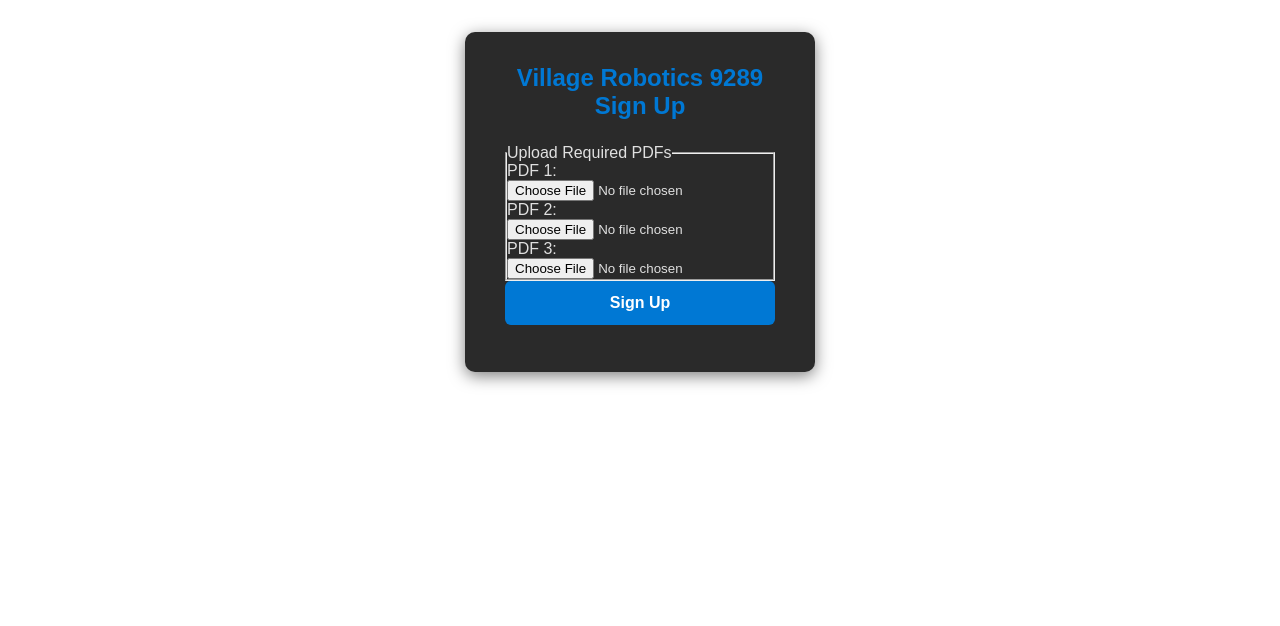
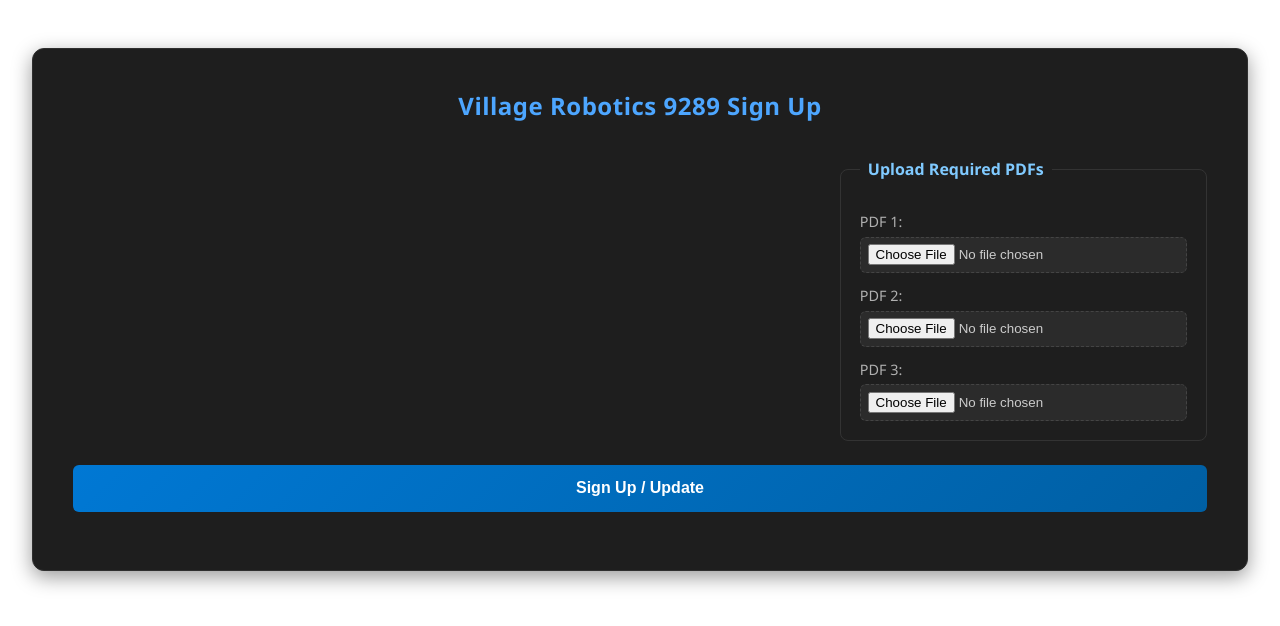
Before and after one commit to FRC-9289/Booksite-frontend-next, a Next.js app: page /Forms/Student in a window 1280 px wide. Shown: the top 626 px of the page. Built offline with nearby package versions, Linux system fonts and the light colour scheme.

Commit message:
Refactoring and creating different APIs for different purposes.

```diff
--- a/src/app/Forms/Student/Student.module.css
+++ b/src/app/Forms/Student/Student.module.css
@@ -1,72 +1,211 @@
 .container {
-    font-family: Arial, sans-serif;
-    background: #2a2a2a;
-    padding: 2em 2.5em;
-    border-radius: 10px;
-    box-shadow: 0 4px 16px rgba(0, 0, 0, 0.5);
-    width: 350px;
-    color: #e0e0e0;
-    margin: 2rem auto;
+  font-family: 'Segoe UI', Roboto, Arial, sans-serif;
+  background: #1e1e1e;
+  padding: 2.5em;
+  border-radius: 12px;
+  box-shadow: 0 6px 20px rgba(0, 0, 0, 0.4);
+  width: 95%;
+  color: #f0f0f0;
+  margin: 3rem auto;
+  border: 1px solid #2f2f2f;
+}
+
+.formLayout {
+  display: flex;
+  align-items: flex-start;
+  justify-content: space-between;
+  gap: 2em;
+  flex-wrap: wrap;
+}
+
+.busContainer {
+  flex: 2;
+  display: flex;
+  flex-direction: column;
+  gap: 1.5em;
+}
+
+.fileUploadContainer {
+  flex: 1;
+  min-width: 280px;
 }
 
 .heading {
-    margin-bottom: 1em;
+  margin-bottom: 1.5em;
   text-align: center;
-    color: #0078d4;
+  color: #4da6ff;
+  font-size: 1.5em;
+  font-weight: 600;
+  letter-spacing: 0.5px;
 }
 
 .group {
-    margin-bottom: 1.2em;
+  margin-bottom: 1.5em;
 }
 
 .label {
   display: block;
   margin-bottom: 0.5em;
-    color: #b0b0b0;
+  color: #bfbfbf;
   font-size: 0.9em;
+  font-weight: 500;
 }
 
 .input {
   width: 100%;
-    padding: 0.6em;
-    border: 1px solid #444;
+  padding: 0.7em 0.9em;
+  border: 1px solid #3a3a3a;
   border-radius: 6px;
-    background: #1e1e1e;
-    color: #e0e0e0;
+  background: #2b2b2b;
+  color: #f5f5f5;
   font-size: 0.95em;
-    transition: border 0.3s, box-shadow 0.3s;
+  transition: border 0.3s, box-shadow 0.3s, background 0.3s;
+}
+
+.input:hover {
+  background: #333333;
 }
 
 .input:focus {
-    border-color: #0078d4;
-    box-shadow: 0 0 5px #0078d4;
+  border-color: #4da6ff;
+  box-shadow: 0 0 6px rgba(77, 166, 255, 0.5);
   outline: none;
 }
 
 .button {
   width: 100%;
-    padding: 0.8em;
-    background: #0078d4;
+  padding: 0.9em;
+  background: linear-gradient(135deg, #0078d4, #005fa3);
   color: #fff;
   border: none;
   border-radius: 6px;
   font-size: 1em;
   font-weight: bold;
   cursor: pointer;
-    transition: background 0.3s, transform 0.1s;
+  transition: background 0.3s ease, transform 0.1s ease;
 }
 
 .button:hover {
-    background: #005fa3;
+  background: linear-gradient(135deg, #0088ff, #006bb8);
 }
 
 .button:active {
-    transform: scale(0.98);
+  transform: scale(0.97);
 }
 
 .status {
-    margin-top: 1em;
+  margin-top: 1.2em;
   text-align: center;
   font-size: 0.95em;
+  color: #66b2ff;
+  font-weight: 500;
+}
+
+.busFieldset {
+  border: 1px solid #333;
+  border-radius: 8px;
+  padding: 1.2em;
+  margin-bottom: 1.5em;
+  display: flex;
+  flex-direction: column;
+  gap: 1em;
+}
+
+.genderFieldset {
+  flex: 1;
+  min-width: 250px;
+  border: 1px solid #333;
+  border-radius: 8px;
+  padding: 1em;
+  margin: 0;
+}
+
+.fileUploadFieldset {
+  border: 1px solid #333;
+  border-radius: 8px;
+  padding: 1.2em;
+  margin-bottom: 1.5em;
+}
+
+.fileUploadFieldset legend {
+  padding: 0 0.5em;
+  font-weight: 600;
   color: #80caff;
 }
+
+.genderContainer {
+  display: flex;
+  gap: 1em;
+  flex-wrap: wrap;
+}
+
+.radioGroup {
+  margin-top: 1em;
+  display: flex;
+  flex-direction: column;
+  gap: 0.8em;
+}
+
+.radioOption {
+  display: flex;
+  align-items: center;
+  background: #2b2b2b;
+  border: 1px solid #3a3a3a;
+  border-radius: 6px;
+  padding: 0.6em 0.8em;
+  transition: border-color 0.3s, background 0.3s;
+  cursor: pointer;
+}
+
+.radioOption:hover {
+  border-color: #4da6ff;
+  background: #333333;
+}
+
+.radioOption input[type="radio"] {
+  appearance: none;
+  width: 1.1em;
+  height: 1.1em;
+  border: 2px solid #777;
+  border-radius: 50%;
+  margin-right: 0.7em;
+  background: #1e1e1e;
+  transition: border-color 0.25s, background-color 0.25s;
+  cursor: pointer;
+}
+
+.radioOption input[type="radio"]:checked {
+  border-color: #4da6ff;
+  background: radial-gradient(circle at center, #4da6ff 40%, transparent 41%);
+}
+
+.radioLabel {
+  font-size: 0.95em;
+  color: #e0e0e0;
+}
+
+.fileInputGroup {
+  margin-top: 0.8em;
+}
+
+.fileInputGroup label {
+  display: block;
+  margin-bottom: 0.4em;
+  color: #b0b0b0;
+  font-size: 0.9em;
+}
+
+.fileInputGroup input[type="file"] {
+  display: block;
+  width: 100%;
+  background: #2b2b2b;
+  border: 1px dashed #444;
+  border-radius: 6px;
+  padding: 0.5em;
+  color: #ccc;
+  transition: border 0.3s;
+}
+
+.fileInputGroup input[type="file"]:hover {
+  border-color: #4da6ff;
+}
--- a/src/app/Forms/Student/Student.tsx
+++ b/src/app/Forms/Student/Student.tsx
@@ -1,7 +1,8 @@
 'use client';
 
-import studentsend from '../../api/studentsend.api';
-import getstudent from '../../api/getstudent.api';
+import studentPOST from '../../api/studentPOST.api';
+import { studentGET } from '../../api/studentGET.api';
+import { roomGET, roomsGET } from '../../api/roomGET.api';
 import styles from './Student.module.css';
 import { useEffect, useState } from 'react';
 
@@ -20,13 +21,31 @@ export default function StudentSignUp() {
           return;
         }
 
-        const data = await getstudent(email);
-        setRooms(data.openRooms || []);
+        const data = await studentGET(email);
+        let roomList = (await roomsGET()) || [];
 
-        setUploaded(data.student && data.student.pdfs && data.student.pdfs.length === 3);
-        console.log('Uploaded:', data.student && data.student.pdfs && data.student.pdfs.length === 3);
+        if (!roomList.length) {
+          console.warn('No rooms received from backend, using fallback list.');
+          roomList = [
+            '1M1', '1M2', '1F1', '1F2',
+            '2M1', '2F1',
+            '3M1', '3F1'
+          ];
+        }
+
+        setRooms(roomList);
+
+        const hasPdfs = data.student?.pdfs?.length === 3;
+        setUploaded(hasPdfs);
+        console.log('Uploaded:', hasPdfs);
       } catch (err) {
         console.error('Failed to fetch room data:', err);
+
+        setRooms([
+          '1M1', '1M2', '1F1', '1F2',
+          '2M1', '2F1',
+          '3M1', '3F1'
+        ]);
       }
     }
 
@@ -36,11 +55,32 @@ export default function StudentSignUp() {
   const handleSubmit = async (e: React.FormEvent<HTMLFormElement>) => {
     e.preventDefault();
 
+    const email = localStorage.getItem('userEmail');
+    if (!email) {
+      setStatus('Missing email. Please log in again.');
+      return;
+    }
+
     const formData = new FormData(e.currentTarget);
-    formData.append('room_select', selectedRoom);
+
+    const pdfs: Blob[] = [];
+    for (let i = 1; i <= 3; i++) {
+      const file = formData.get(`file${i}`);
+      if (file instanceof Blob) pdfs.push(file);
+    }
+
+    const student = {
+      email,
+      room: selectedRoom ? Number(selectedRoom.replace(/\D/g, '')) : undefined,
+      pdfs,
+    };
+
+    formData.append('email', student.email);
+    if (student.room !== undefined) formData.append('room', String(student.room));
+    pdfs.forEach((pdf, index) => formData.append(`pdf_${index}`, pdf));
 
     try {
-      const response = await studentsend(formData);
+      const response = await studentPOST(formData);
       setStatus('Submission successful!');
       console.log('Success:', response);
       setUploaded(true);
@@ -50,7 +90,6 @@ export default function StudentSignUp() {
     }
   };
 
-  // Group rooms by bus and gender
   const groupedByBus: Record<string, { M: string[]; F: string[] }> = {};
   rooms.forEach((room) => {
     const match = room.match(/^(\d+)([MF])(\d+)$/);
@@ -64,30 +103,35 @@ export default function StudentSignUp() {
     <div className={styles.container}>
       <h2 className={styles.heading}>Village Robotics 9289 Sign Up</h2>
 
-      {uploaded ? (
-        <p className={styles.status}>You have already uploaded your PDFs.</p>
-      ) : (
+      {uploaded && (
+        <p className={styles.status}>
+          You have previously uploaded PDFs. You may upload again to replace them.
+        </p>
+      )}
+
       <form onSubmit={handleSubmit} className={styles.form}>
+        <div className={styles.formLayout}>
+          <div className={styles.busContainer}>
             {Object.entries(groupedByBus).map(([busNum, genders]) => (
               <fieldset key={busNum} className={styles.busFieldset}>
                 <legend>Bus {busNum}</legend>
 
+                <div className={styles.genderContainer}>
                   {genders.M.length > 0 && (
                     <fieldset className={styles.genderFieldset}>
                       <legend>Male Rooms</legend>
                       {genders.M.map((roomId) => (
-                    <div key={roomId} className={styles.radioGroup}>
+                        <label key={roomId} className={styles.radioOption}>
                           <input
                             type="radio"
-                        id={roomId}
                             name="room_select"
                             value={roomId}
                             checked={selectedRoom === roomId}
                             onChange={(e) => setSelectedRoom(e.target.value)}
                             required
                           />
-                      <label htmlFor={roomId}>{roomId}</label>
-                    </div>
+                          <span className={styles.radioLabel}>{roomId.replace(/[0-9]/, '').replace('M', 'Male ').replace('F', 'Female ')}</span>
+                        </label>
                       ))}
                     </fieldset>
                   )}
@@ -96,65 +140,49 @@ export default function StudentSignUp() {
                     <fieldset className={styles.genderFieldset}>
                       <legend>Female Rooms</legend>
                       {genders.F.map((roomId) => (
-                    <div key={roomId} className={styles.radioGroup}>
+                        <label key={roomId} className={styles.radioOption}>
                           <input
                             type="radio"
-                        id={roomId}
                             name="room_select"
                             value={roomId}
                             checked={selectedRoom === roomId}
                             onChange={(e) => setSelectedRoom(e.target.value)}
                             required
                           />
-                      <label htmlFor={roomId}>{roomId}</label>
-                    </div>
+                          <span className={styles.radioLabel}>{roomId.replace(/[0-9]/, '').replace('M', 'Male ').replace('F', 'Female ')}</span>
+                        </label>
                       ))}
                     </fieldset>
                   )}
+                </div>
               </fieldset>
             ))}
+          </div>
 
+          <div className={styles.fileUploadContainer}>
             <fieldset className={styles.fileUploadFieldset}>
               <legend>Upload Required PDFs</legend>
-
-            <div className={styles.fileInputGroup}>
-              <label htmlFor="file1">PDF 1:</label>
+              {[1, 2, 3].map((i) => (
+                <div key={i} className={styles.fileInputGroup}>
+                  <label htmlFor={`file${i}`}>PDF {i}:</label>
                   <input
                     type="file"
-                id="file1"
-                name="file1"
+                    id={`file${i}`}
+                    name={`file${i}`}
                     accept="application/pdf"
                     required
                   />
                 </div>
-            <div className={styles.fileInputGroup}>
-              <label htmlFor="file2">PDF 2:</label>
-              <input
-                type="file"
-                id="file2"
-                name="file2"
-                accept="application/pdf"
-                required
-              />
+              ))}
+            </fieldset>
           </div>
-            <div className={styles.fileInputGroup}>
-              <label htmlFor="file3">PDF 3:</label>
-              <input
-                type="file"
-                id="file3"
-                name="file3"
-                accept="application/pdf"
-                required
-              />
         </div>
-          </fieldset>
 
         <button type="submit" className={styles.button}>
-            Sign Up
+          Sign Up / Update
         </button>
         <p className={styles.status}>{status}</p>
       </form>
-      )}
     </div>
   );
 }
--- a/src/app/api/auth.api.ts
+++ b/src/app/api/auth.api.ts
@@ -22,8 +22,6 @@ export default async function auth(id, name, email, bus) {
       const data = await response.json();
       return data;
 
-
-
     } catch (error) {
       console.error('Error during authentication:', error);
       throw error;
--- a/src/app/api/studentsend.api.ts
+++ b/src/app/api/studentPOST.api.ts
@@ -1,5 +1,5 @@
-export default async function studentsend(formData: FormData) {
-  const res = await fetch(`${process.env.NEXT_PUBLIC_API_URL}/api/submissions`, {
+export default async function studentPOST(formData: FormData) {
+  const res = await fetch(`${process.env.NEXT_PUBLIC_API_URL}/api/students`, {
     method: 'POST',
     headers: {
       'Authorization': `Bearer ${process.env.NEXT_PUBLIC_API_KEY}`
```
Also changed, not shown: src/app/api/roomGET.api.ts (added, +33 -0 lines), src/app/api/studentGET.api.ts (renamed from src/app/api/getstudent.api.ts, +8 -12 lines). Lines whose indentation alone changed are shown as unchanged.
